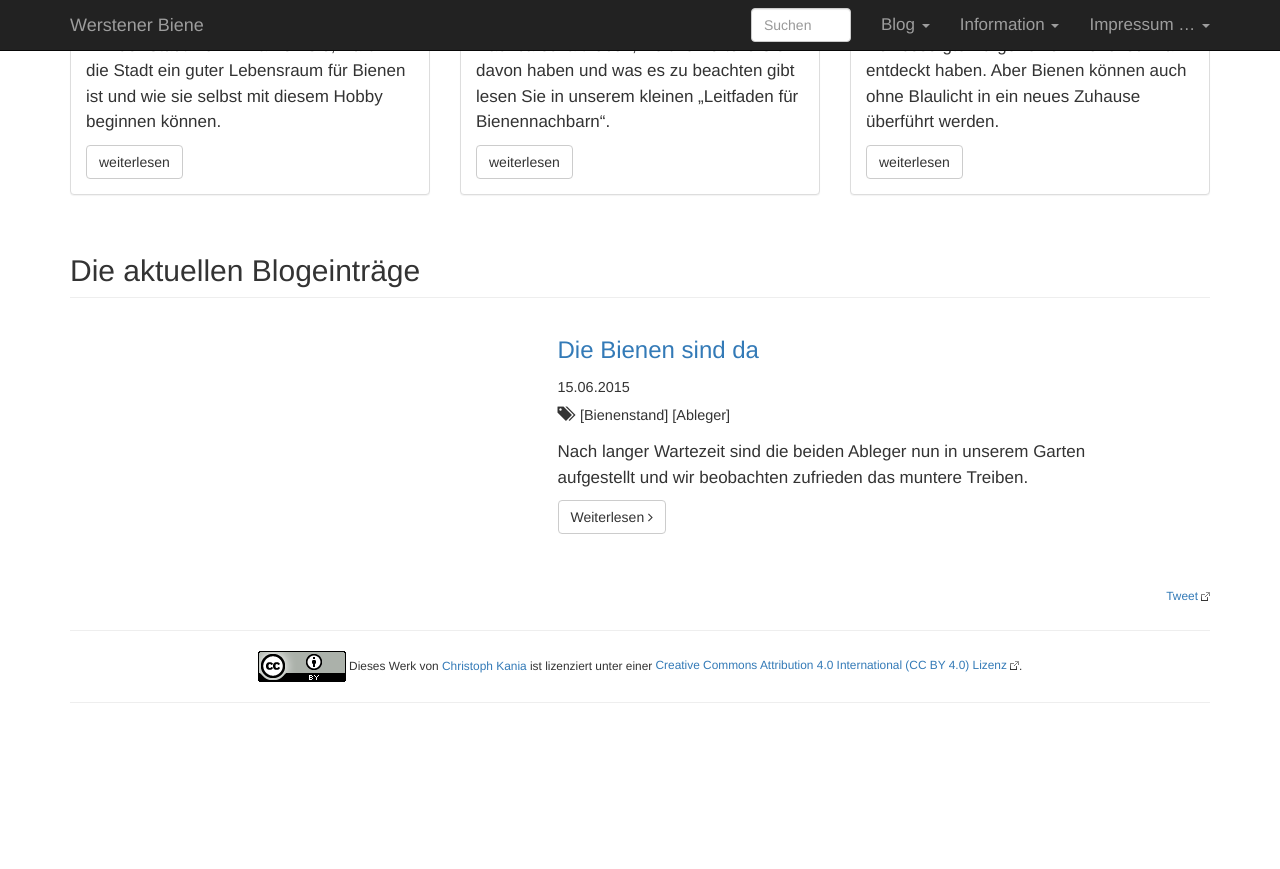
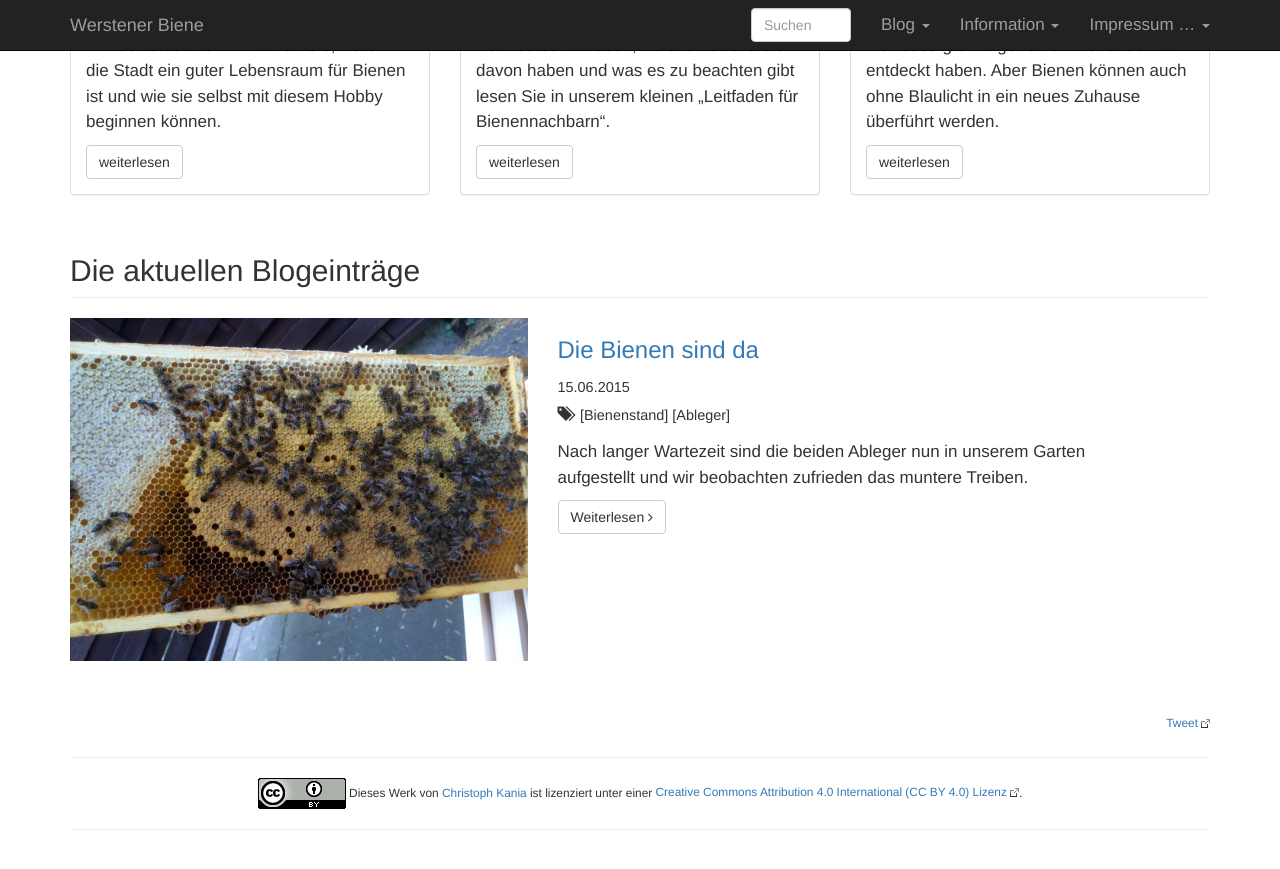
Before and after one commit to chkania/werstener-biene, a Jekyll site: the page built from index.html, in a window 1280 px wide and 900 px high, scrolled down 705 px. Shown: the top 869 px of the window. Built offline with Jekyll 4.4.1, drawn with Linux system fonts in a browser that asks for light colours; comment, search, counter and statistics services are not loaded; before the commit the page ends 1478 px from its top, so only the background shows below that.

Commit message:
changed post image reference -> mainimage

```diff
--- a/index.html
+++ b/index.html
@@ -59,7 +59,7 @@ title: Werstener Biene
 
             <div class="col-md-5">
                 <a href="{{ post.url }}">
-                    <img class="img-responsive img-hover" src="{{ post.image }}" alt="">
+                    <img class="img-responsive img-hover" src="{{ post.mainimage }}" alt="">
                 </a>
             </div>
             <div class="col-md-6">
```
